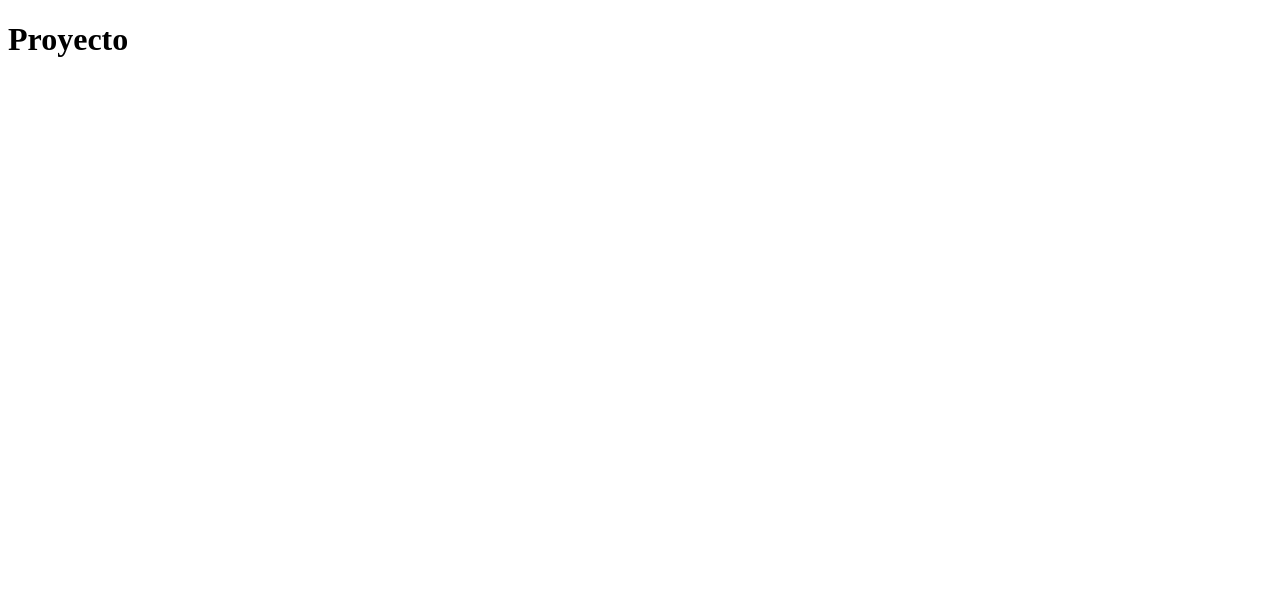
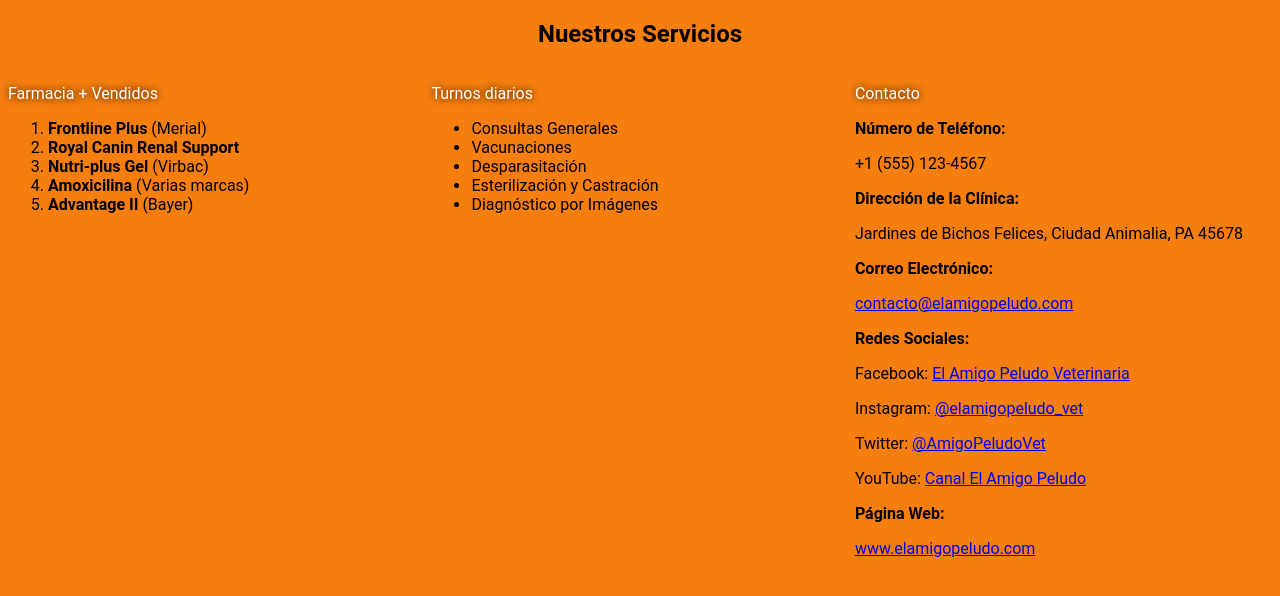
Before and after one commit to CesarMT12/project-pass, a plain HTML site: page index.html in a window 1280 px wide. Drawn offline with Linux system fonts and the light colour scheme.

Commit message:
Se da codigo a todo el main y estilos al mismo

```diff
--- a/index.html
+++ b/index.html
@@ -3,9 +3,61 @@
 <head>
     <meta charset="UTF-8">
     <meta name="viewport" content="width=device-width, initial-scale=1.0">
-    <title>Proyecto</title>
-</head>
+    <title>Veterinaria El Amigo Peludo</title>
+    <meta name="description" content="Somos una de las veterinarias más sofisticadas y anheladas del mercado, tenemos más de 15 años de experiencia trabajando con amor y dedicación al servicio de tus hijos peludos.">
+    <link rel="shortcut icon" href="./image/vete_logo.png" type="image/x-icon">
+    <link rel="stylesheet" href="./main.css">
+    </head>
 <body>
-    <h1>Proyecto</h1>
+
+    <main>
+
+        <section class="servicios">
+            <h2>Nuestros Servicios</h2>
+        <div class="sections">
+            <section class="section section-farmacia">
+                <p class="title">Farmacia + Vendidos</p>
+                <ol>
+                    <li> <strong>Frontline Plus</strong> (Merial)</li>
+                    <li><strong>Royal Canin Renal Support</strong></li>
+                    <li> <strong>Nutri-plus Gel</strong> (Virbac)</li>
+                    <li><strong>Amoxicilina</strong> (Varias marcas)</li>
+                    <li><strong>Advantage II</strong> (Bayer)</li>
+                 </ol>
+            </section>
+            <section class="section section-turnos">
+                 <p class="title">Turnos diarios</p>
+                <ul>
+                    <li>Consultas Generales</li>
+                    <li>Vacunaciones</li>
+                    <li>Desparasitación</li>
+                    <li>Esterilización y Castración</li>
+                    <li>Diagnóstico por Imágenes</li>
+                </ul>
+            </section>
+            <section class="section section-contacto">
+                <p class="title">Contacto</p>
+                <p><strong>Número de Teléfono:</strong></p>
+                <p>+1 (555) 123-4567</p>
+                <p><strong>Dirección de la Clínica:</strong></p>
+                <p>Jardines de Bichos Felices, Ciudad Animalia, PA 45678 </p>
+                <p><strong>Correo Electrónico:</strong></p>
+                <p><a href="mailto:contacto@elamigopeludo.com">contacto@elamigopeludo.com</a></p>
+                <p><strong>Redes Sociales:</strong>
+                    <p>Facebook: <a href="#">El Amigo Peludo Veterinaria</a></p>
+                    <p>Instagram: <a href="#">@elamigopeludo_vet</a></p>
+                    <p>Twitter: <a href="#">@AmigoPeludoVet</a></p>
+                    <p>YouTube: <a href="#">Canal El Amigo Peludo</a></p>
+                </p>
+                <p><strong>Página Web:</strong></p>
+                    <a href="#">www.elamigopeludo.com</a>
+
+
+            </section>
+         </div>
+        </section>
+    </main>
+
+
 </body>
 </html>
--- a/main.css
+++ b/main.css
@@ -0,0 +1,30 @@
+:root{
+    --primary-color: #F57E0E;
+    --secondary-color: #333;
+    --link-color: #0000ff;
+    --white:#fff;
+    --special-font: 'Black Ops One';
+    --shadow-white: #fff 0 0 .5rem;
+    --shadow-black: #000 0 0 .5rem;
+}
+body {
+    font-family: 'Roboto', sans-serif;
+    background-color: var(--primary-color);
+}
+h2{
+    text-align: center;
+}
+.sections {
+    display: flex;
+    justify-content: space-between;
+    align-items: start;
+
+}
+section.section {
+    flex-basis: 33%;
+}
+
+.title{
+    color: var(--white);
+    text-shadow: var(--shadow-black);
+}
```
Also changed, not shown: image/Template.png (added), image/banner.png (added), image/vete_logo.png (added).
